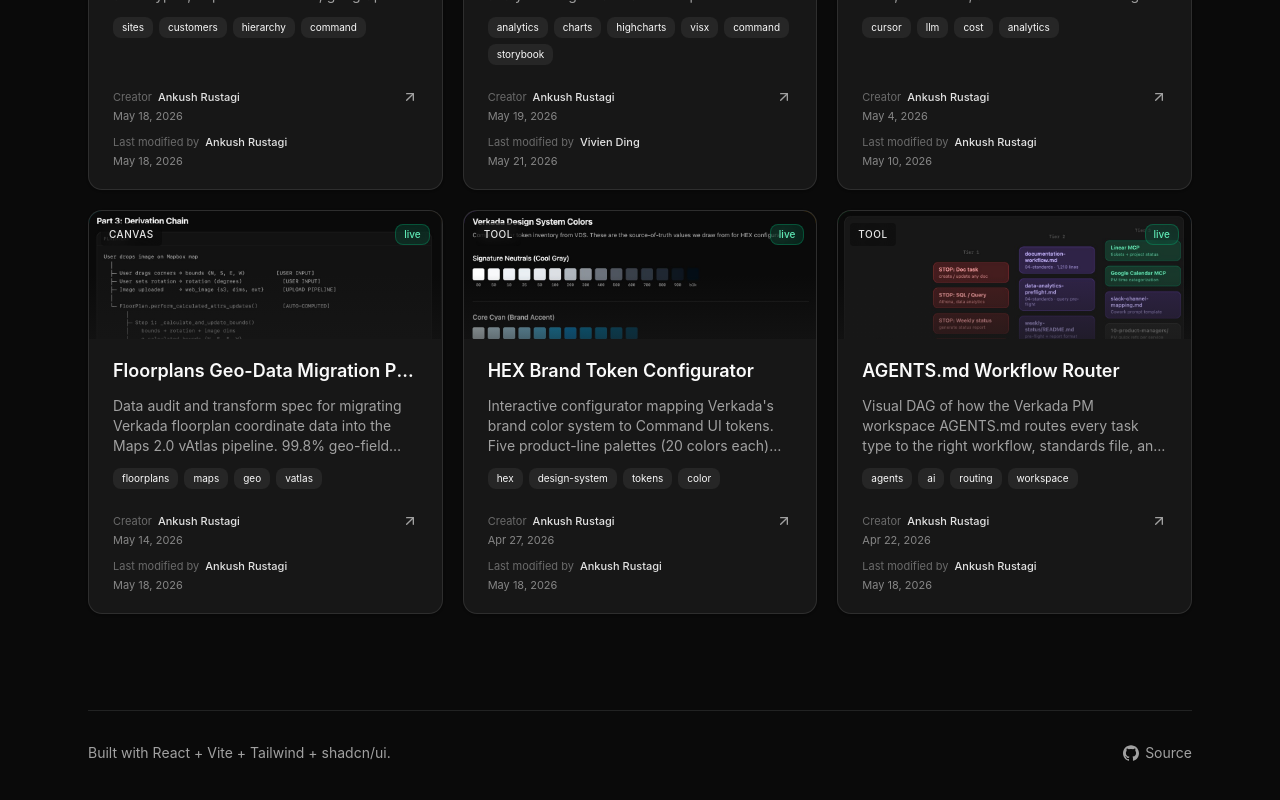
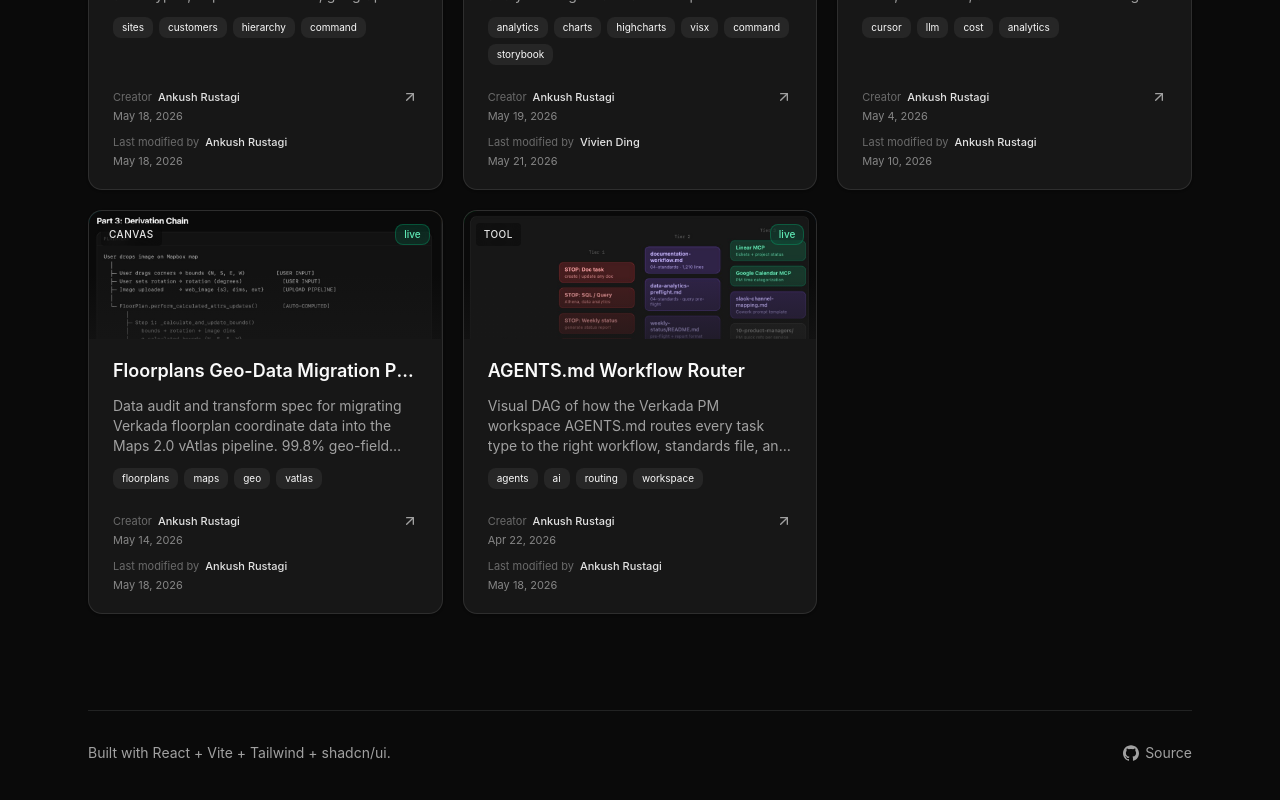
Before and after one commit to Ankush-Rustagi/Ankush-Rustagi.github.io, a React (Vite) app: page / in a window 1280 px wide. Shown: the part 1554-2354 px from the top of the page. Built offline with nearby package versions, Linux system fonts and the light colour scheme.

Commit message:
Remove deprecated HEX Styling Configurator from portfolio hub.
Color v2 Storybook is the canonical token reference.

```diff
--- a/src/data/prototypes.ts
+++ b/src/data/prototypes.ts
@@ -187,22 +187,6 @@ export const prototypes: Prototype[] = [
     image: '/project-headers/floorplans-geo-field-inventory.png',
   },
   {
-    slug: 'hex-styling-configurator',
-    title: 'HEX Brand Token Configurator',
-    description:
-      'Interactive configurator mapping Verkada\'s brand color system to Command UI tokens. Five product-line palettes (20 colors each) with live component preview and copy-ready token export.',
-    href: '/hex-styling-configurator/',
-    category: 'tool',
-    status: 'live',
-    createdDate: '2026-04-27',
-    modifiedDate: '2026-05-18',
-    createdBy: 'Ankush Rustagi',
-    lastModifiedBy: 'Ankush Rustagi',
-    gradient: 'hex',
-    tags: ['hex', 'design-system', 'tokens', 'color'],
-    image: '/project-headers/hex-styling-configurator.png',
-  },
-  {
     slug: 'agents-md-router-map',
     title: 'AGENTS.md Workflow Router',
     description:
```
